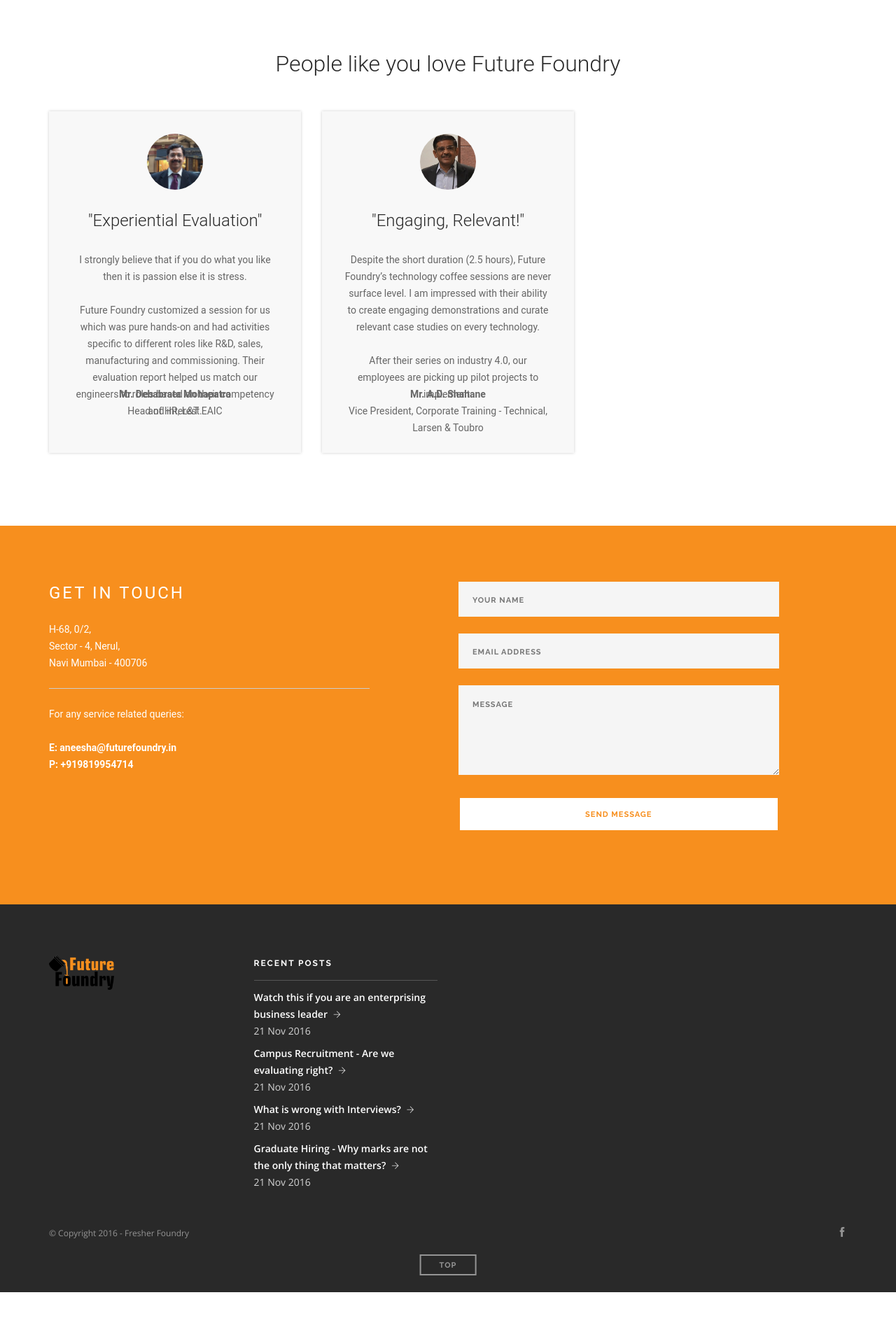
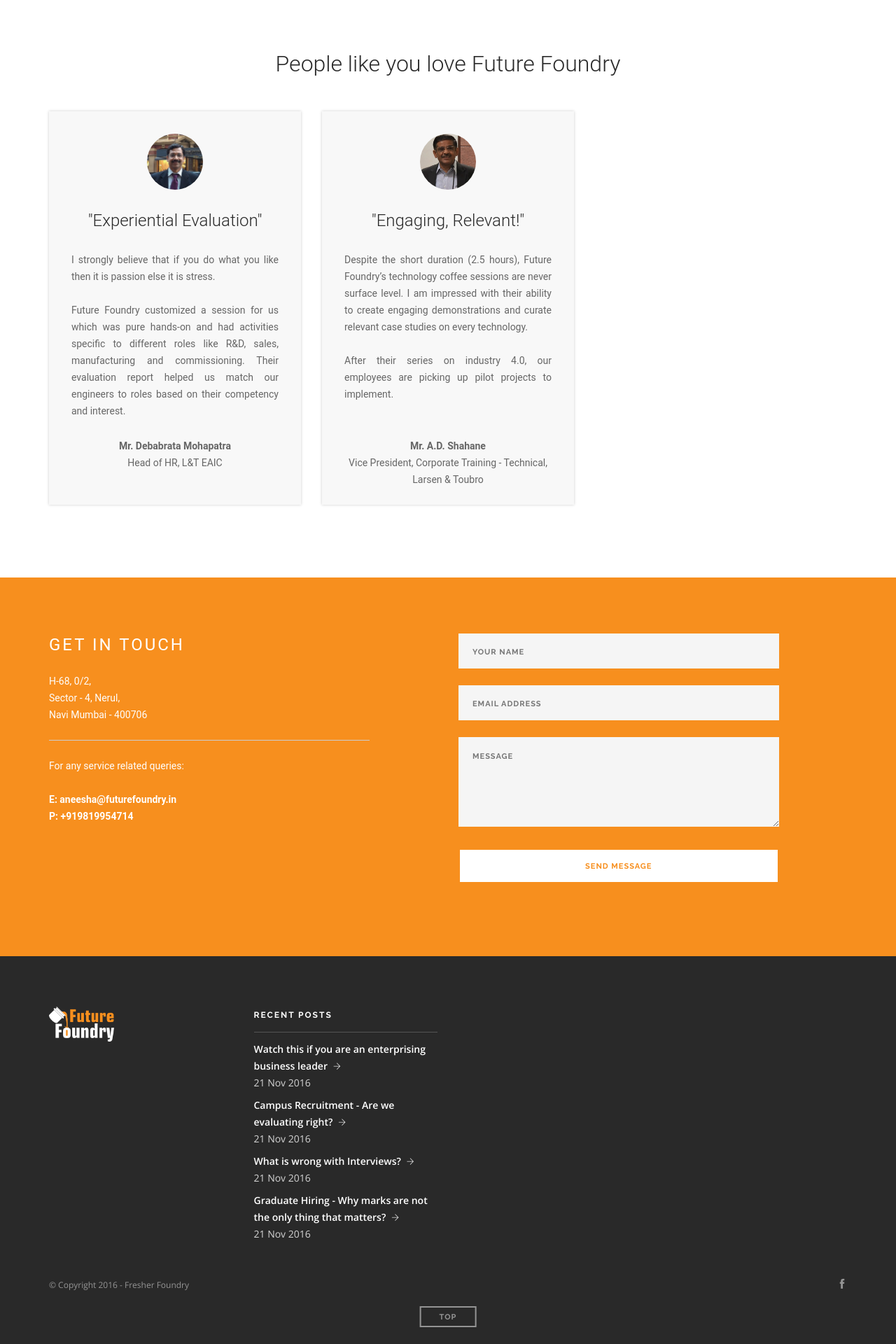
Before and after one commit to akshatkedia/fresher-foundry, a Jekyll site: the page built from index.md, in a window 1280 px wide. Shown: the part 2682-4602 px from the top of the page at 70% size. Built offline with Jekyll 4.4.1, drawn with Linux system fonts in a browser that asks for light colours; before the commit the page ends 4528 px from its top, so only the background shows below that.

Commit message:
fix testimonial height

```diff
--- a/_includes/footer.html
+++ b/_includes/footer.html
@@ -2,7 +2,7 @@
     <div class="container">
         <div class="row">
             <div class="col-md-3 col-sm-6">
-                <img alt="Logo" class="logo" src="{{ site.logo }}" />
+                <img alt="Logo" class="logo" src="{{ site['alternative logo'] }}" />
             </div>
             <div class="col-md-3 col-sm-6">
                 <div class="widget">
--- a/_sass/_custom.scss
+++ b/_sass/_custom.scss
@@ -35,7 +35,8 @@
 }
 
 .testimonials .feature.boxed .testimonial {
-  height: 192px;
+  height: 266px;
+  text-align: justify;
 }
 
 .testimonials .feature.boxed span {
```
